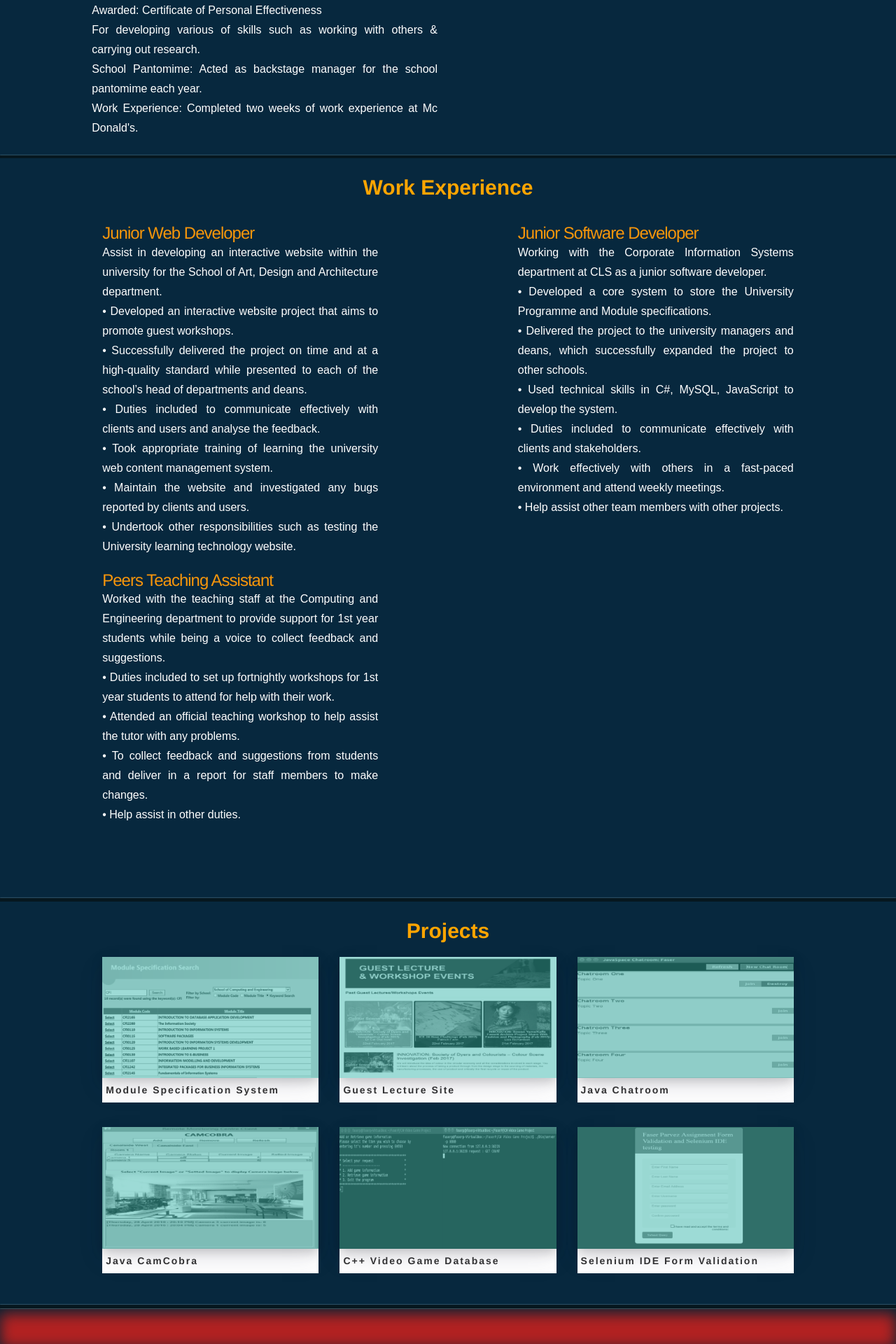
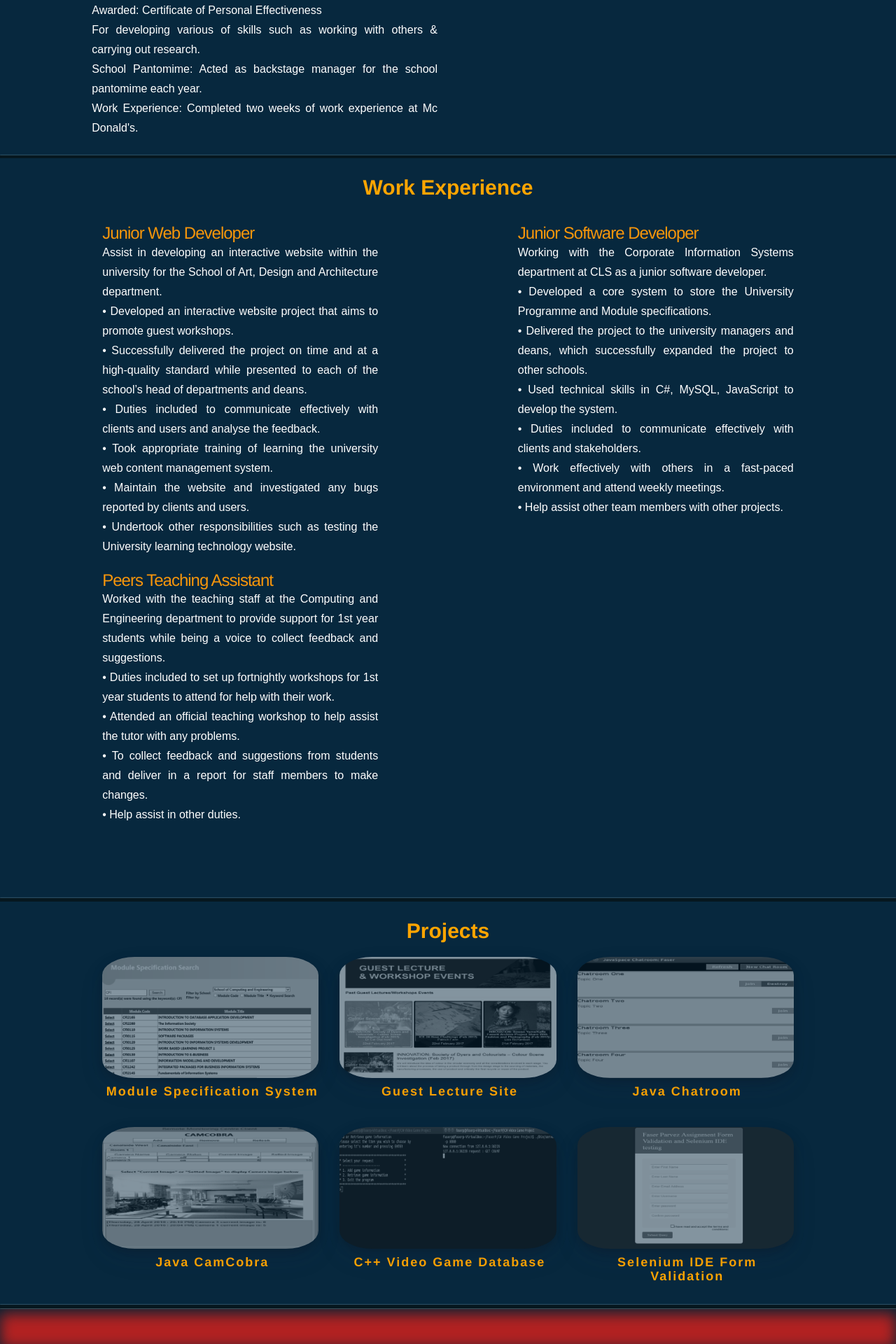
Before and after one commit to thisisatest1990/thisisatest1990.github.io, a Jekyll site: the page built from index.html, in a window 1280 px wide. Shown: the part 1999-3919 px from the top of the page at 70% size. Built offline with Jekyll 4.4.1, drawn with Linux system fonts in a browser that asks for light colours; nearby versions of some CDN libraries.

Commit message:
Update style.css

```diff
--- a/css/style.css
+++ b/css/style.css
@@ -417,20 +417,18 @@ button {
 .caption-photo {
     width: 100%;
     height: 35px;
-    /*margin-top:-10px;*/
-    background-color: #ffffff;
 }
 
 .caption-photo h5 {
 margin: 0;
 padding-left: 5px;
 padding-top: 10px;
-    color: #323232;
+color: orange;
 font-weight: 700;
-    text-align: left;
 letter-spacing: 2px;
 vertical-align: middle;
-    text-align: left;
+text-align: center;
+font-size: large;
 }
 
 .inverted {
@@ -439,15 +437,17 @@ button {
 }
 
 .tintGreen {
-    background: #3ab8ad;
+    background: #0000;
 }
 
 figure {
     box-shadow: 0 15px 35px rgba(50,50,93,.1), 0 5px 15px rgba(0,0,0,.2);
+   border-radius: 15%;
 }
 
 .tint_image {
     opacity: 0.5;
+   border-radius: 15%;
     filter: alpha(opacity=20);
     -webkit-filter: grayscale(100%);
     /*Chrome, Safari, Opera*/
```
Lines whose indentation alone changed are shown as unchanged.
